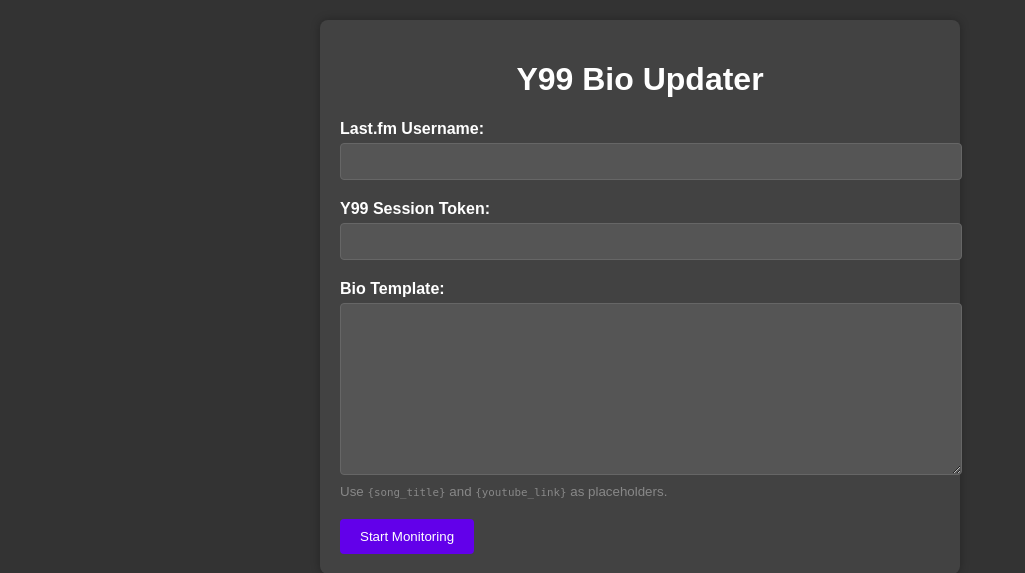
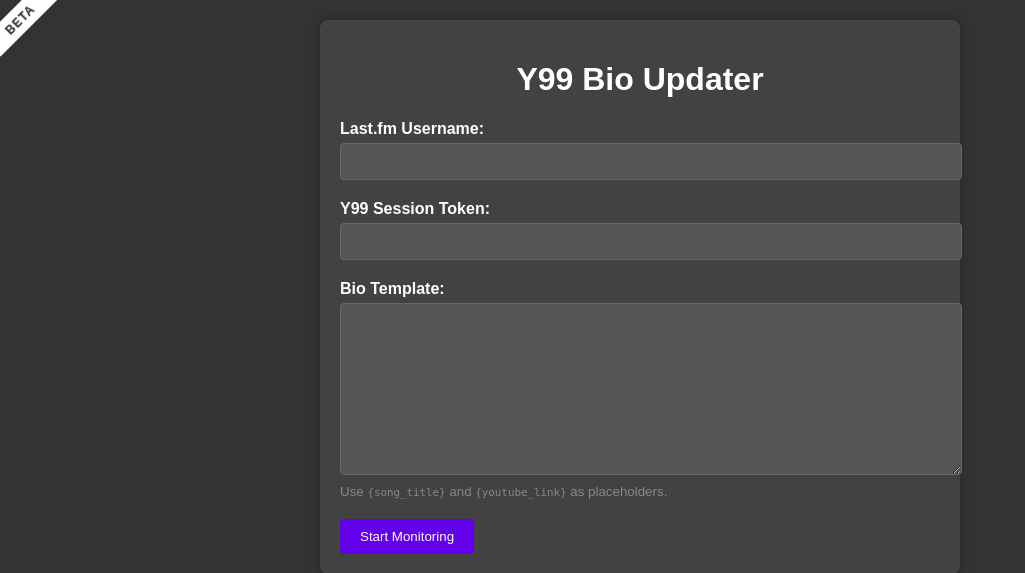
Before and after one commit to princessskye/re.dfined-y99-bio, a Flask app: page / in a window 1280 px wide. Shown: the top 573 px of the page, without its empty margins (0-1025 px from the left). Run offline with Flask 3, Linux system fonts and the light colour scheme.

Commit message:
Update index.html
Added BETA banner

```diff
--- a/templates/index.html
+++ b/templates/index.html
@@ -12,6 +12,28 @@
             background-color: #333;
             color: #f5f5f5;
         }
+        body:after{
+          content: "beta";
+          position: fixed;
+          z-index: 1070;
+          width: 80px;
+          height: 25px;
+          background: #fff;
+          top: 7px;
+          left: -20px;
+          text-align: center;
+          font-size: 12px;
+          letter-spacing: 1px;
+          font-family: sans-serif;
+          text-transform: uppercase;
+          font-weight: bold;
+          color: #222;
+          line-height: 27px;
+          -ms-transform:rotate(-45deg);
+          -webkit-transform:rotate(-45deg);
+          transform:rotate(-45deg);
+}
+
         .container {
             max-width: 600px;
             margin: auto;
```
